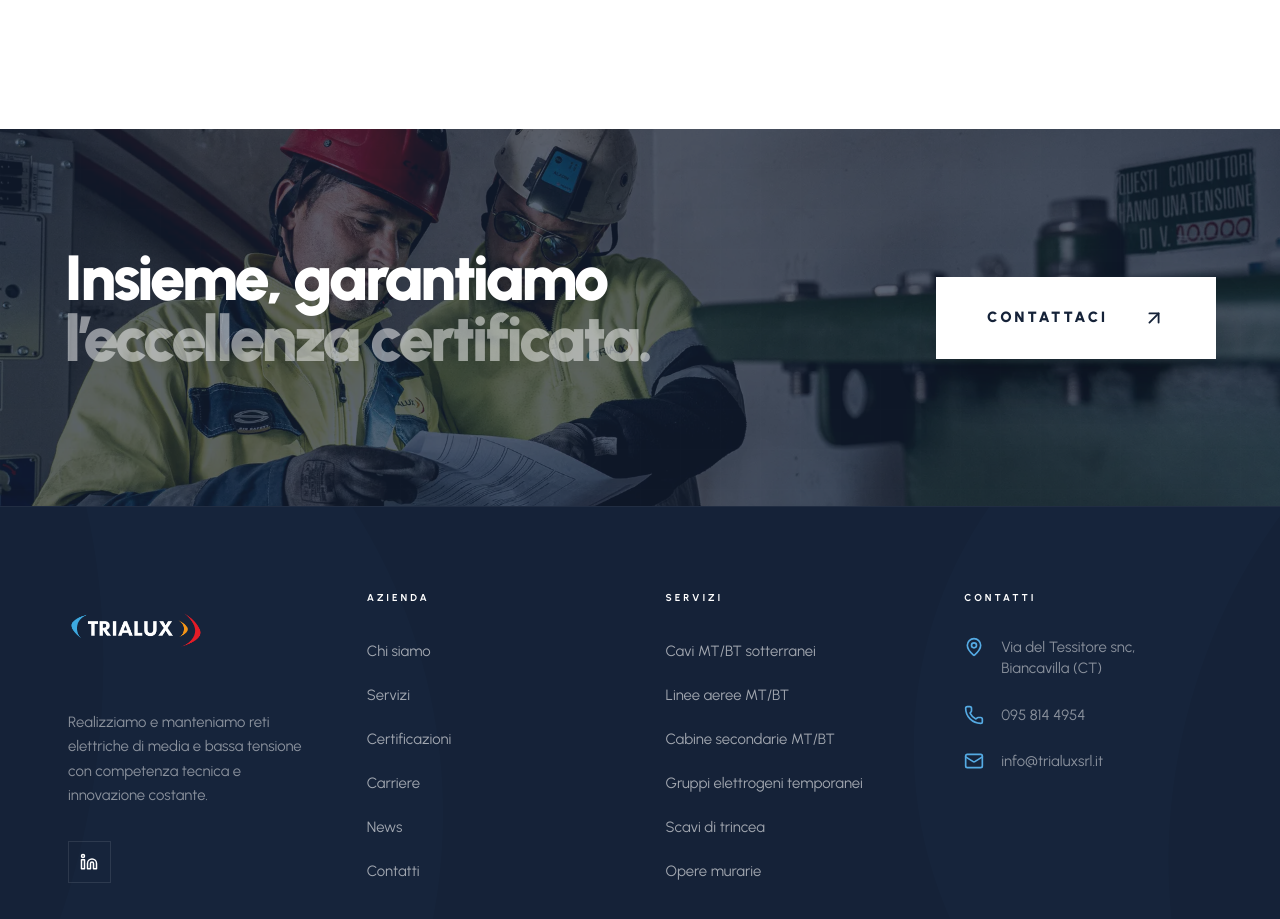
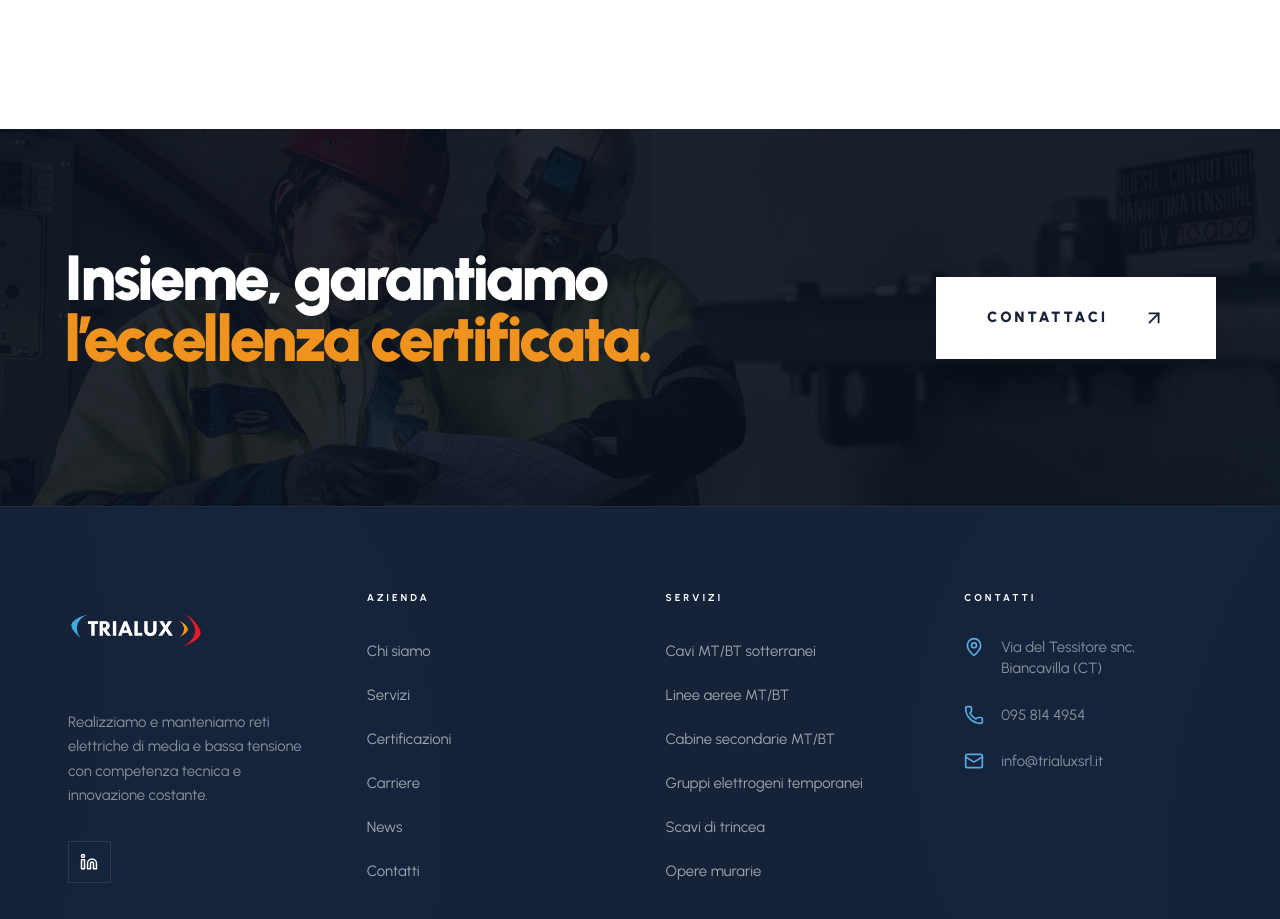
Before and after one commit to Mirkotorrisi/trialux, a Next.js app: page /certificazioni in a window 1280 px wide. Shown: the part 3340-4259 px from the top of the page. Built offline with nearby package versions, Linux system fonts and the light colour scheme.

Commit message:
updated banner

```diff
--- a/src/app/(frontend)/certificazioni/page.tsx
+++ b/src/app/(frontend)/certificazioni/page.tsx
@@ -280,9 +280,12 @@ export default function CertificazioniPage() {
               alt="Quality Background"
               fill
               sizes="100vw"
-              className="object-cover opacity-30 transition-transform duration-[2s] group-hover:scale-110"
+              className="object-cover opacity-15 transition-transform duration-[2s] group-hover:scale-110"
             />
           </div>
+
+          {/* Dark Overlay (Default) */}
+          <div className="absolute inset-0 bg-black/40 z-0 transition-opacity duration-700 group-hover:opacity-0" />
 
           {/* "Ignition" Gradient Overlay (Hidden by default) */}
           <div className="absolute inset-0 z-0 bg-gradient-to-r from-[#F0921E] to-[#EE2430] opacity-0 group-hover:opacity-90 transition-opacity duration-700" />
@@ -297,7 +300,7 @@ export default function CertificazioniPage() {
                 <FadeIn effect="mask">
                   <h2 className="text-4xl md:text-6xl font-black tracking-tighter text-white leading-[0.95] mb-4">
                     Insieme, garantiamo <br />
-                    <span className="text-white/50 group-hover:text-white transition-colors duration-500">l’eccellenza certificata.</span>
+                    <span className="text-[#F0921E] group-hover:text-white transition-colors duration-500">l’eccellenza certificata.</span>
                   </h2>
                 </FadeIn>
               </div>
--- a/src/app/(frontend)/page.tsx
+++ b/src/app/(frontend)/page.tsx
@@ -298,9 +298,12 @@ export default async function HomePage() {
               fill
               sizes="100vw"
               quality={100}
-              className="object-cover opacity-30 transition-transform duration-[2s] group-hover:scale-110"
+              className="object-cover opacity-15 transition-transform duration-[2s] group-hover:scale-110"
             />
           </div>
+
+          {/* Dark Overlay (Default) */}
+          <div className="absolute inset-0 bg-black/40 z-0 transition-opacity duration-700 group-hover:opacity-0" />
 
           {/* "Ignition" Gradient Overlay (Hidden by default) */}
           <div className="absolute inset-0 z-0 bg-gradient-to-r from-[#F0921E] to-[#EE2430] opacity-0 group-hover:opacity-90 transition-opacity duration-700" />
@@ -315,7 +318,7 @@ export default async function HomePage() {
                 <FadeIn effect="mask">
                   <h2 className="text-4xl md:text-6xl font-black tracking-tighter text-white leading-[0.95] mb-4">
                     Insieme, diamo energia <br />
-                    <span className="text-white/50 group-hover:text-white transition-colors duration-500">ai vostri progetti.</span>
+                    <span className="text-[#F0921E] group-hover:text-white transition-colors duration-500">ai vostri progetti.</span>
                   </h2>
                 </FadeIn>
               </div>
--- a/src/app/(frontend)/servizi/page.tsx
+++ b/src/app/(frontend)/servizi/page.tsx
@@ -207,9 +207,12 @@ export default function ServiziPage() {
               alt="Industrial Background"
               fill
               sizes="100vw"
-              className="object-cover opacity-30 transition-transform duration-[2s] scale-x-[-1] group-hover:scale-x-[-1.1] group-hover:scale-y-110"
+              className="object-cover opacity-15 transition-transform duration-[2s] scale-x-[-1] group-hover:scale-x-[-1.1] group-hover:scale-y-110"
             />
           </div>
+
+          {/* Dark Overlay (Default) */}
+          <div className="absolute inset-0 bg-black/40 z-0 transition-opacity duration-700 group-hover:opacity-0" />
 
           {/* "Ignition" Gradient Overlay (Hidden by default) */}
           <div className="absolute inset-0 z-0 bg-gradient-to-r from-[#F0921E] to-[#EE2430] opacity-0 group-hover:opacity-90 transition-opacity duration-700" />
@@ -224,7 +227,7 @@ export default function ServiziPage() {
                 <FadeIn effect="mask">
                   <h2 className="text-4xl md:text-6xl font-black tracking-tighter text-white leading-[0.95] mb-4">
                     Insieme, accendiamo <br />
-                    <span className="text-white/50 group-hover:text-white transition-colors duration-500">il vostro futuro.</span>
+                    <span className="text-[#F0921E] group-hover:text-white transition-colors duration-500">il vostro futuro.</span>
                   </h2>
                 </FadeIn>
               </div>
```
